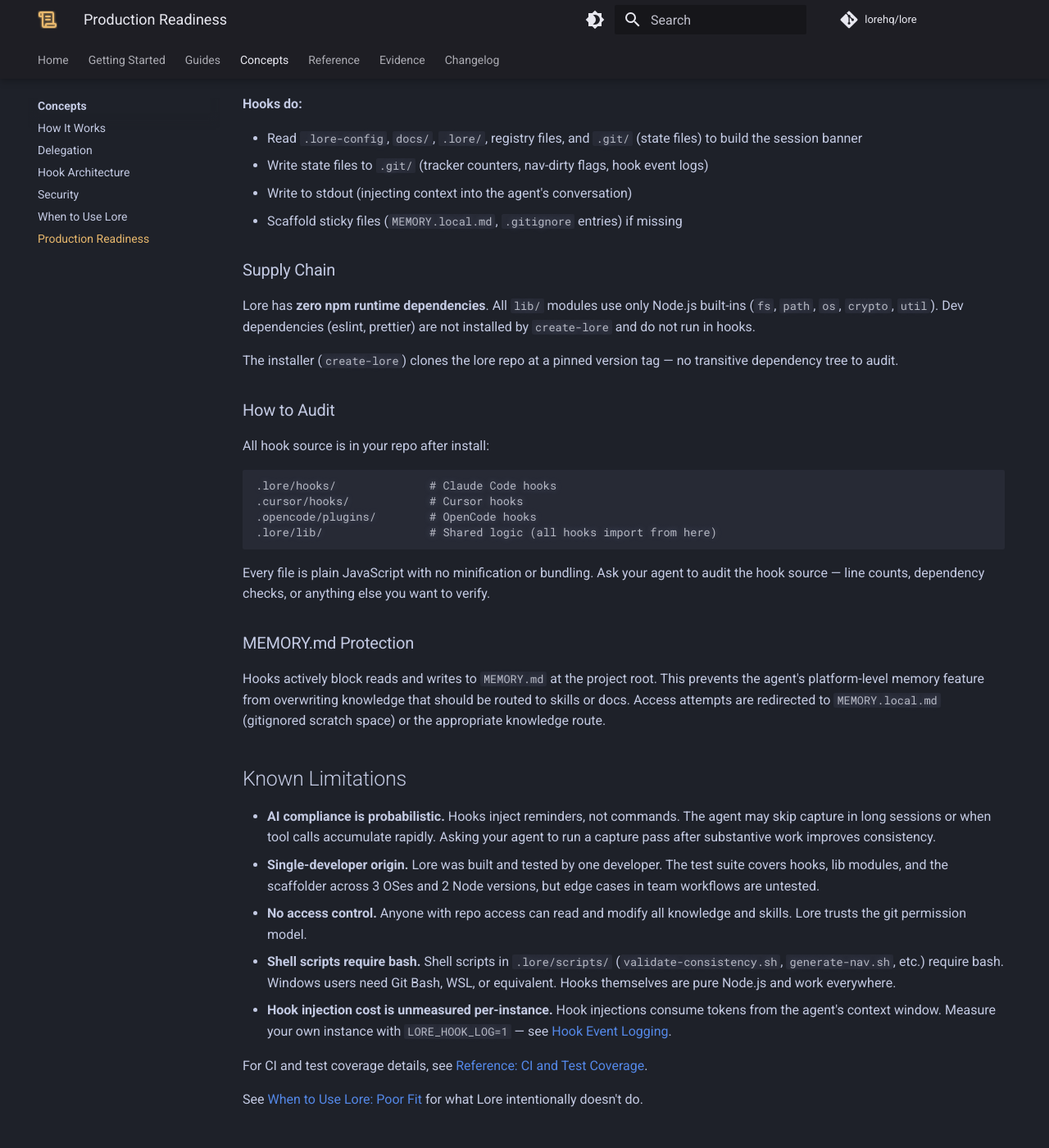
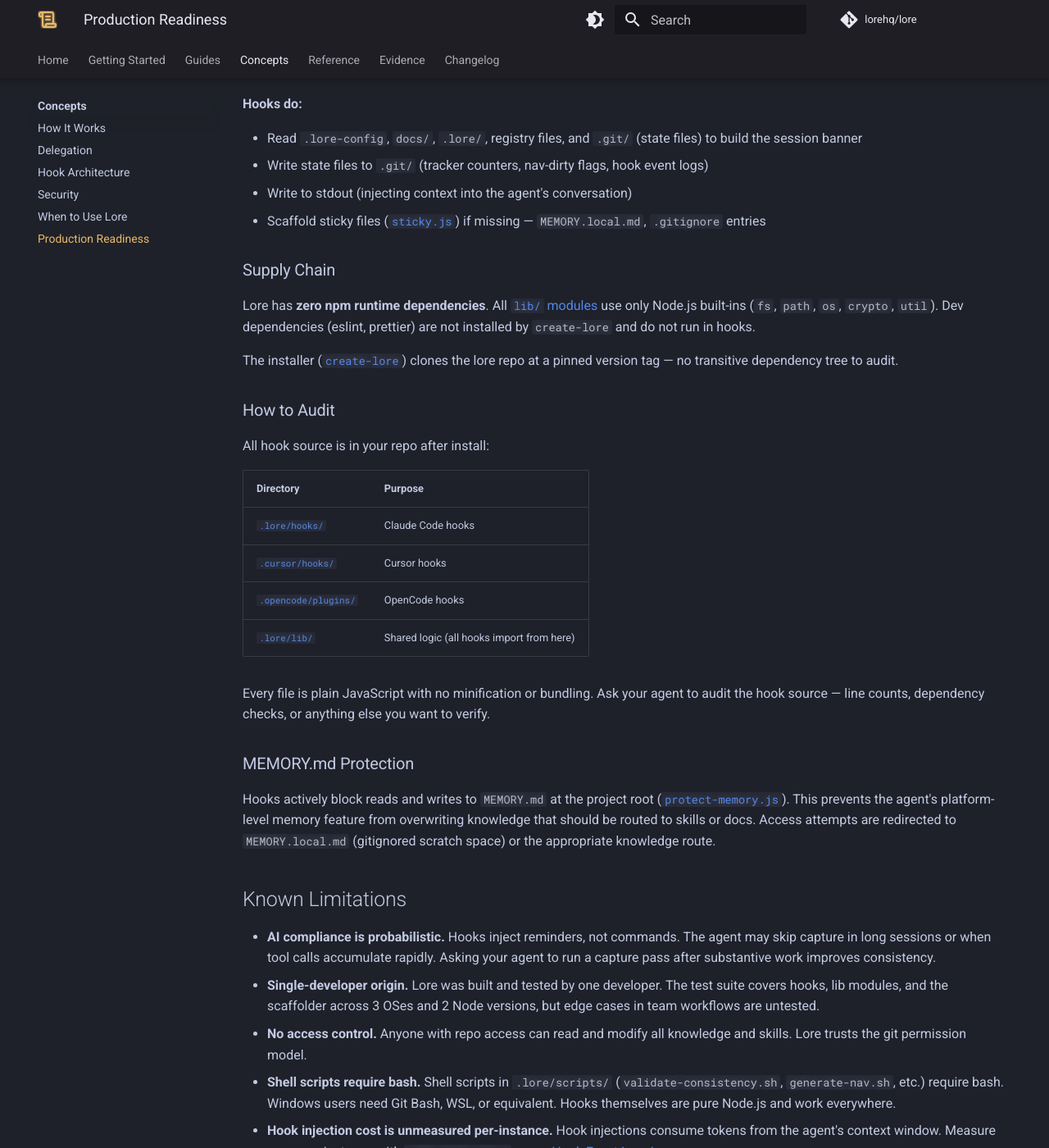
Before and after one commit to lorehq/lore-docs, an MkDocs documentation site: the page built from docs/concepts/production-readiness.md, in a window 1280 px wide and 1400 px high, scrolled down 1018 px. Shown: the whole window at 82% size. Built offline with MkDocs 1.6.1 and Material for MkDocs 9.7.7, drawn with Linux system fonts in a browser that asks for light colours; comment, search, counter and statistics services are not loaded.

Commit message:
Link production readiness claims to source code on GitHub
Audit directories, supply chain, sticky files, and MEMORY.md
protection now link directly to implementing files. Replaced
code block with linked table for audit paths.

Co-Authored-By: Claude Opus 4.6 <noreply@anthropic.com>

````diff
--- a/docs/concepts/production-readiness.md
+++ b/docs/concepts/production-readiness.md
@@ -41,30 +41,30 @@ Lore hooks are plain JavaScript files that run as child processes of your coding
 - Read `.lore-config`, `docs/`, `.lore/`, registry files, and `.git/` (state files) to build the session banner
 - Write state files to `.git/` (tracker counters, nav-dirty flags, hook event logs)
 - Write to stdout (injecting context into the agent's conversation)
-- Scaffold sticky files (`MEMORY.local.md`, `.gitignore` entries) if missing
+- Scaffold sticky files ([`sticky.js`](https://github.com/lorehq/lore/blob/main/.lore/lib/sticky.js)) if missing — `MEMORY.local.md`, `.gitignore` entries
 
 ### Supply Chain
 
-Lore has **zero npm runtime dependencies**. All `lib/` modules use only Node.js built-ins (`fs`, `path`, `os`, `crypto`, `util`). Dev dependencies (eslint, prettier) are not installed by `create-lore` and do not run in hooks.
+Lore has **zero npm runtime dependencies**. All [`lib/` modules](https://github.com/lorehq/lore/tree/main/.lore/lib) use only Node.js built-ins (`fs`, `path`, `os`, `crypto`, `util`). Dev dependencies (eslint, prettier) are not installed by `create-lore` and do not run in hooks.
 
-The installer (`create-lore`) clones the lore repo at a pinned version tag — no transitive dependency tree to audit.
+The installer ([`create-lore`](https://github.com/lorehq/create-lore)) clones the lore repo at a pinned version tag — no transitive dependency tree to audit.
 
 ### How to Audit
 
 All hook source is in your repo after install:
 
-```
-.lore/hooks/              # Claude Code hooks
-.cursor/hooks/            # Cursor hooks
-.opencode/plugins/        # OpenCode hooks
-.lore/lib/                # Shared logic (all hooks import from here)
-```
+| Directory | Purpose |
+|-----------|---------|
+| [`.lore/hooks/`](https://github.com/lorehq/lore/tree/main/.lore/hooks) | Claude Code hooks |
+| [`.cursor/hooks/`](https://github.com/lorehq/lore/tree/main/.cursor/hooks) | Cursor hooks |
+| [`.opencode/plugins/`](https://github.com/lorehq/lore/tree/main/.opencode/plugins) | OpenCode hooks |
+| [`.lore/lib/`](https://github.com/lorehq/lore/tree/main/.lore/lib) | Shared logic (all hooks import from here) |
 
 Every file is plain JavaScript with no minification or bundling. Ask your agent to audit the hook source — line counts, dependency checks, or anything else you want to verify.
 
 ### MEMORY.md Protection
 
-Hooks actively block reads and writes to `MEMORY.md` at the project root. This prevents the agent's platform-level memory feature from overwriting knowledge that should be routed to skills or docs. Access attempts are redirected to `MEMORY.local.md` (gitignored scratch space) or the appropriate knowledge route.
+Hooks actively block reads and writes to `MEMORY.md` at the project root ([`protect-memory.js`](https://github.com/lorehq/lore/blob/main/.lore/hooks/protect-memory.js)). This prevents the agent's platform-level memory feature from overwriting knowledge that should be routed to skills or docs. Access attempts are redirected to `MEMORY.local.md` (gitignored scratch space) or the appropriate knowledge route.
 
 ## Known Limitations
 
````
